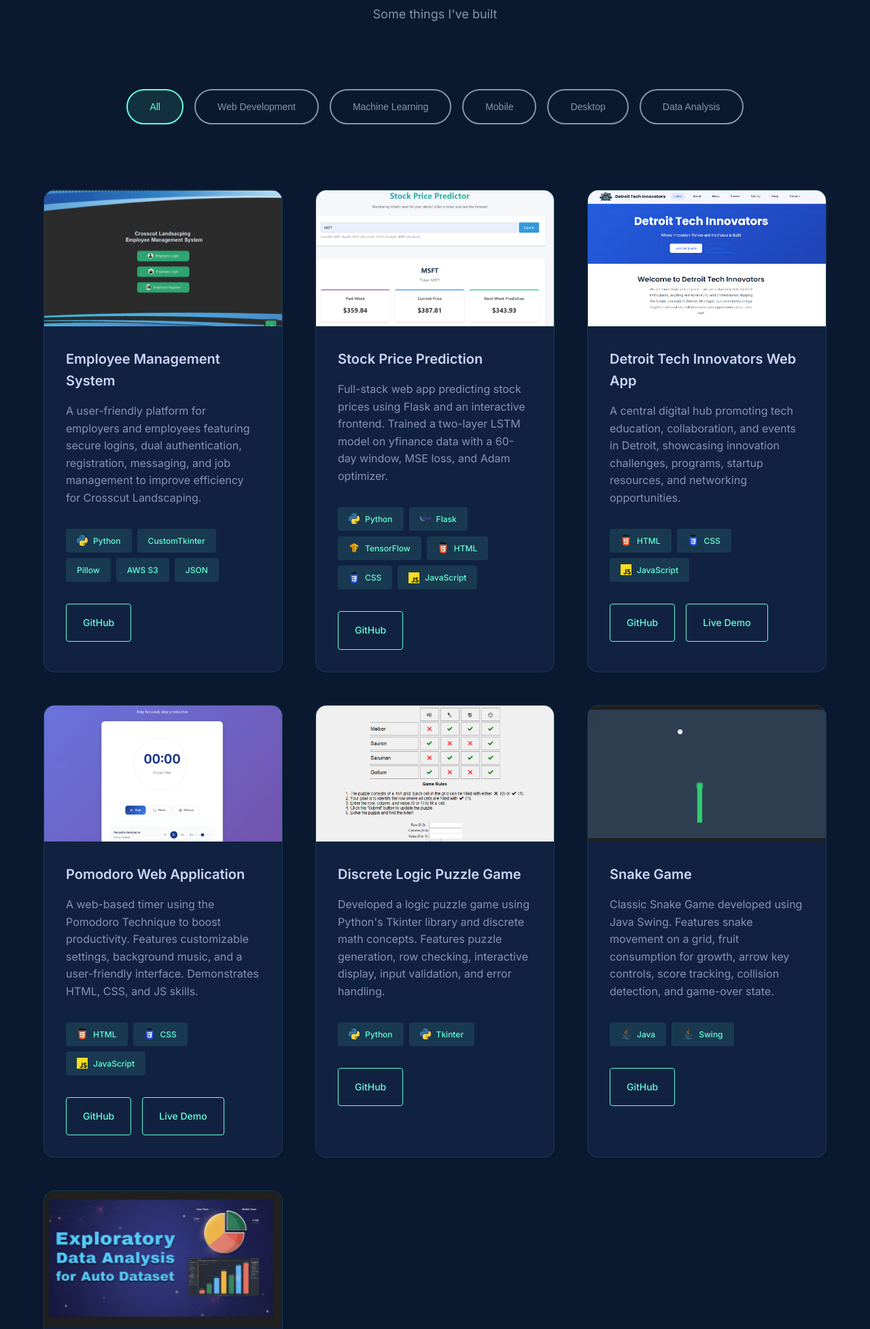
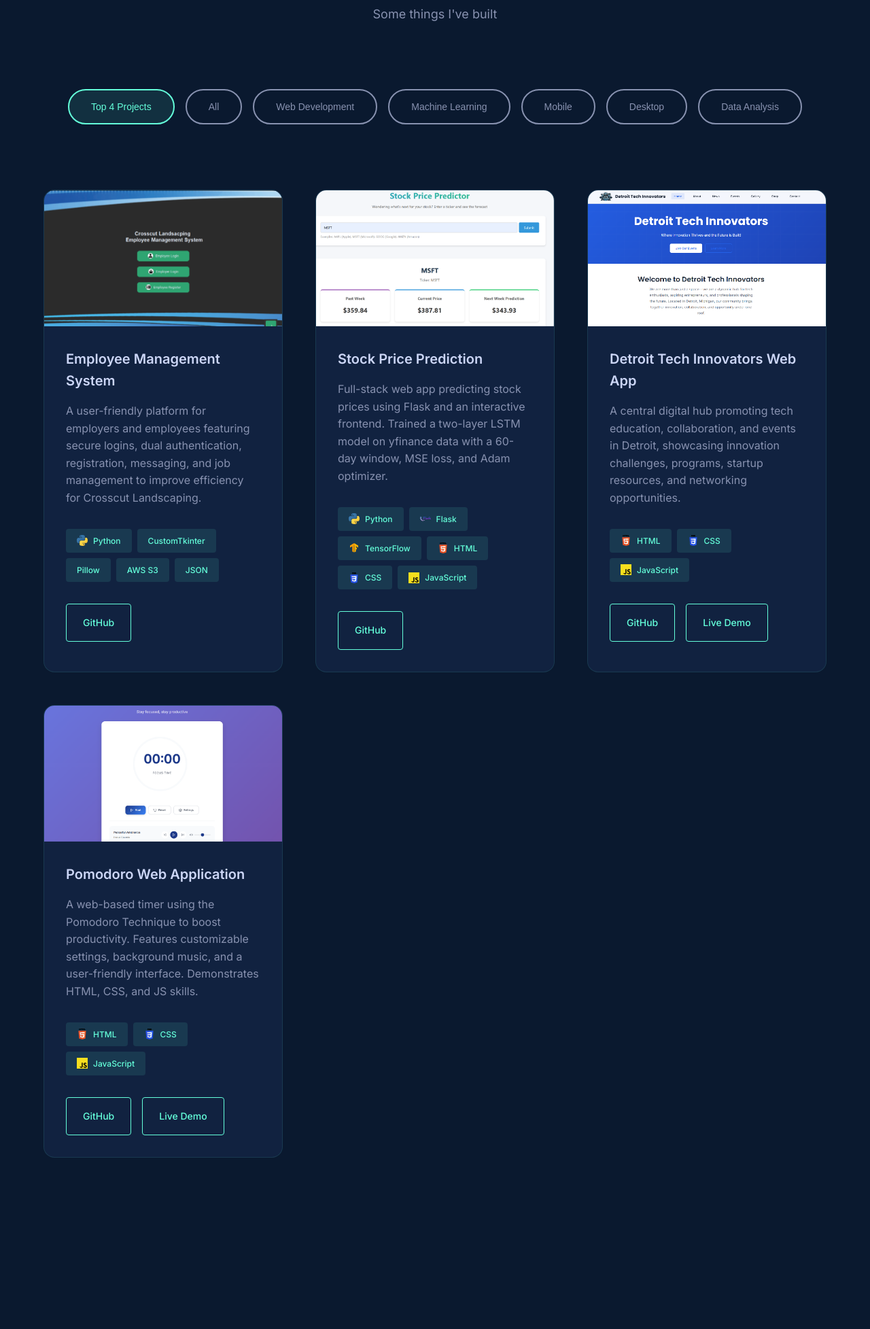
Before and after one commit to iftekhar9hasan/portfolio_website, a plain HTML site: page index.html in a window 1280 px wide. Shown: the part 3740-5695 px from the top of the page at 68% size. Drawn offline with Linux system fonts and the light colour scheme.

Commit message:
"Top4 Projects" section added

```diff
--- a/index.html
+++ b/index.html
@@ -462,7 +462,8 @@
                 </div>
 
                 <div class="project-filters">
-                    <button class="filter-btn active" data-filter="all">All</button>
+                    <button class="filter-btn active" data-filter="top4">Top 4 Projects</button>
+                    <button class="filter-btn" data-filter="all">All</button>
                     <button class="filter-btn" data-filter="web-development">Web Development</button>
                     <button class="filter-btn" data-filter="machine-learning">Machine Learning</button>
                     <button class="filter-btn" data-filter="mobile-development">Mobile</button>
--- a/scripts/main.js
+++ b/scripts/main.js
@@ -1,5 +1,3 @@
-// ===== MAIN JAVASCRIPT FILE =====
-
 // DOM Content Loaded Event
 document.addEventListener('DOMContentLoaded', function() {
     initializeApp();
@@ -205,6 +203,7 @@ function initializeScrollEffects() {
 function initializeProjects() {
     renderProjects();
     initializeProjectFilters();
+    filterProjects('top4');
 }
 
 function renderProjects() {
@@ -284,6 +283,25 @@ function initializeProjectFilters() {
 
 function filterProjects(filter) {
     const projectCards = document.querySelectorAll('.project-card');
+
+    // Handle Top 4 Projects filter
+    if (filter === 'top4') {
+        projectCards.forEach((card, index) => {
+            if (index < 4) {
+                card.classList.remove('hidden');
+                card.style.display = 'block';
+            } else {
+                card.classList.add('hidden');
+                setTimeout(() => {
+                    if (card.classList.contains('hidden')) {
+                        card.style.display = 'none';
+                    }
+                }, 300);
+            }
+        });
+        return;
+    }
+
 
     projectCards.forEach(card => {
         const category = card.getAttribute('data-category');
```
